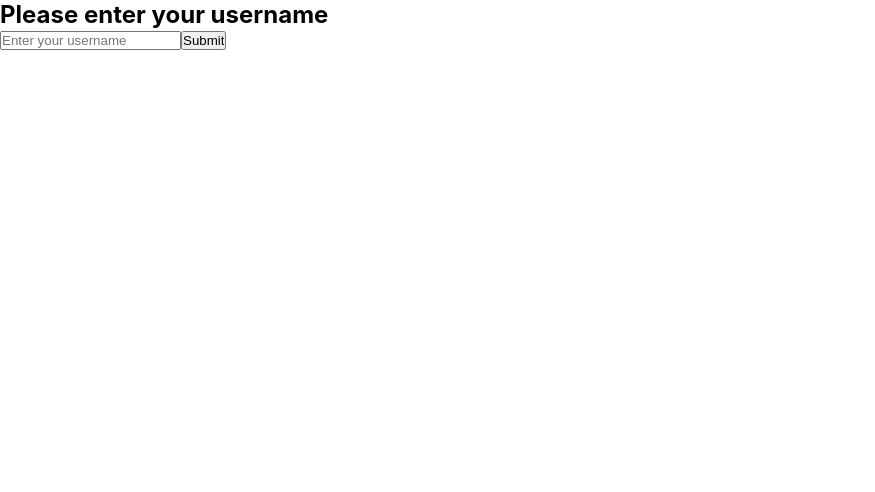
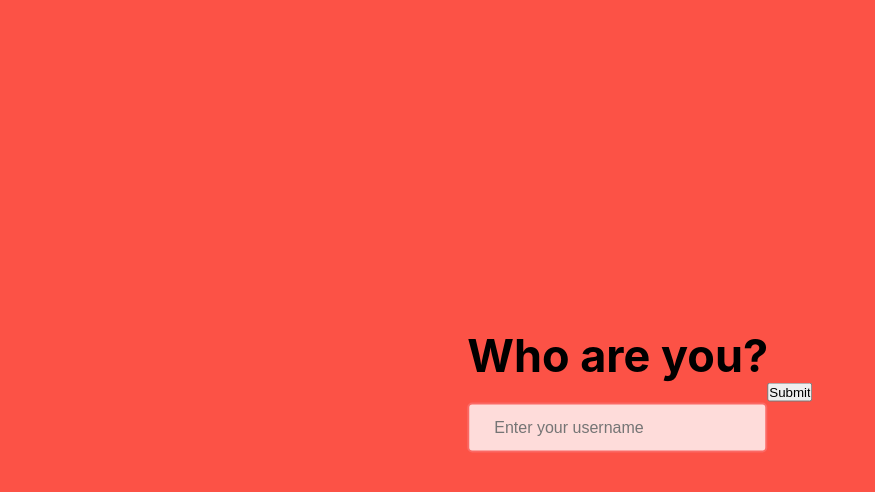
Before and after one commit to Vladikolev0321/Trello-board-clone, a React (Create React App) app in the folder client/: page / in a window 1280 px wide. Shown: the top 492 px of the page, without its empty margins (0-875 px from the left). Built offline with nearby package versions, Linux system fonts and the light colour scheme.

Commit message:
bugfixes

```diff
--- a/client/src/components/App.js
+++ b/client/src/components/App.js
@@ -6,6 +6,7 @@ import BoardsList from "./BoardsList";
 import Board from "./Board";
 import UserSelector from "./UserSelector";
 import RecentTasks from "./RecentTasks";
+import { Button } from 'react-bootstrap';
 
 function App() {
     const [username, setUsername] = useState("");
@@ -93,7 +94,7 @@ function App() {
     }
 
     const addTodoContainer = (boardName, newContainerName) => {
-        if(boardName === "" || newContainerName=="") return;
+        if(boardName === "" || newContainerName==="") return;
         const newTodoContainer = {
             id: uuidv4(),
             title: newContainerName,
@@ -134,11 +135,11 @@ function App() {
 
     if(submitted === false) {
     return (
-        <div>
+        <div className="deadcenter">
             <form>
-                <h2>Please enter your username</h2>
-                <input type="text" name="nickname" placeholder="Enter your username" value={username} onChange={onChange}/>
-                <input type="button" value="Submit" onClick={onSubmit}/>
+                <h2>Who are you?</h2>
+                <input type="text" name="nickname" className="new-item-input" style={{"float":"left", "clear":"right"}} placeholder="Enter your username" value={username} onChange={onChange}/>
+                <input type="button" value="Submit" style={{"float":"right"}} onClick={onSubmit}/>
             </form>
         </div>
     )
@@ -159,7 +160,7 @@ function App() {
 
                             <Board boardIndex={selectedBoardIndex} boardCtx={userData} updateUserData={updateUserData} addTodoContainer={addTodoContainer}/>
 
-                <RecentTasks userData={userData}/>
+
                 </div>
                     )
 
--- a/client/src/components/Board.js
+++ b/client/src/components/Board.js
@@ -1,7 +1,7 @@
 import React, { useState } from "react";
 //import { v4 as uuidv4 } from "uuid";
 import TodoContainer from "./ToDoContainer";
-
+import { Row } from 'react-bootstrap';
 const Board = (props) => {
     const name = props.name;
     const [newTable, setNewTable] = useState("");
@@ -60,7 +60,7 @@ const Board = (props) => {
 
 
     return (
-        <div style={{ margin: '50px' }}>
+        <div >
             <h1> Viewing board {props.boardCtx.boards[props.boardIndex].boardName}</h1>
             <form onSubmit={onSubmit}>
                 <input
--- a/client/src/index.css
+++ b/client/src/index.css
@@ -1,3 +1,4 @@
+
 * {
     margin: 0;
     padding: 0;
@@ -8,6 +9,7 @@ body, html {
     font-family: 'Quicksand', sans-serif;
     width: 100%;
     height: 100%;
+    background-color: rgb(252, 82, 70);
 
   }
 
@@ -26,3 +28,12 @@ code {
   font-family: source-code-pro, Menlo, Monaco, Consolas, 'Courier New',
     monospace;
 }
+
+.deadcenter {
+  position: absolute;
+  left: 50%;
+  top: 50%;
+  transform: translate(-50%, -50%);
+  padding: 10px;
+  font-size: 30px;
+}
--- a/client/src/index.js
+++ b/client/src/index.js
@@ -5,9 +5,10 @@ import reportWebVitals from './reportWebVitals';
 import Board from './components/Board';
 import TodoContainer from './components/ToDoContainer';
 import App from './components/App';
-
+//import 'bootstrap/dist/css/bootstrap.min.css';
 ReactDOM.render(
   //<Board name="FirstBoard"/>,
+
   <App></App>,
   document.getElementById('root')
 );
```
Also changed, not shown: client/src/components/Search.js (added, +44 -0 lines). Lines whose indentation alone changed are shown as unchanged.
